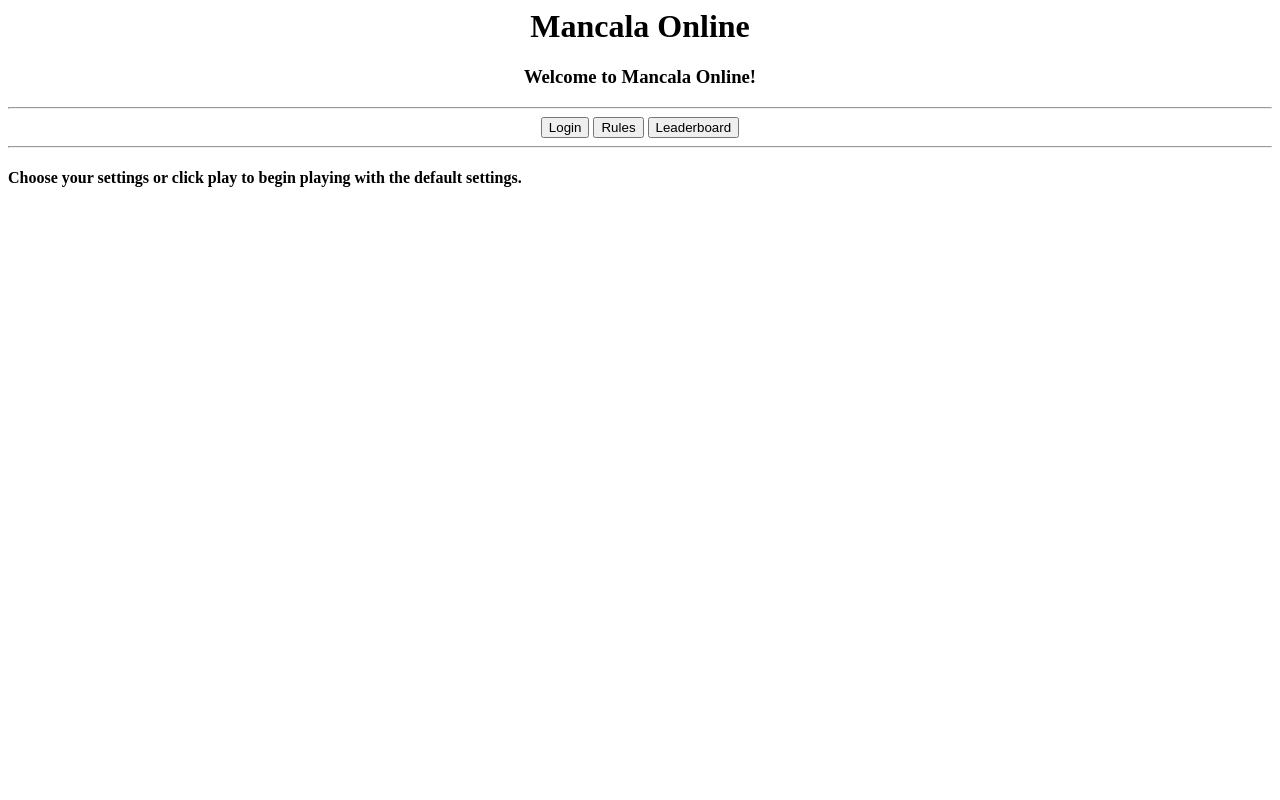
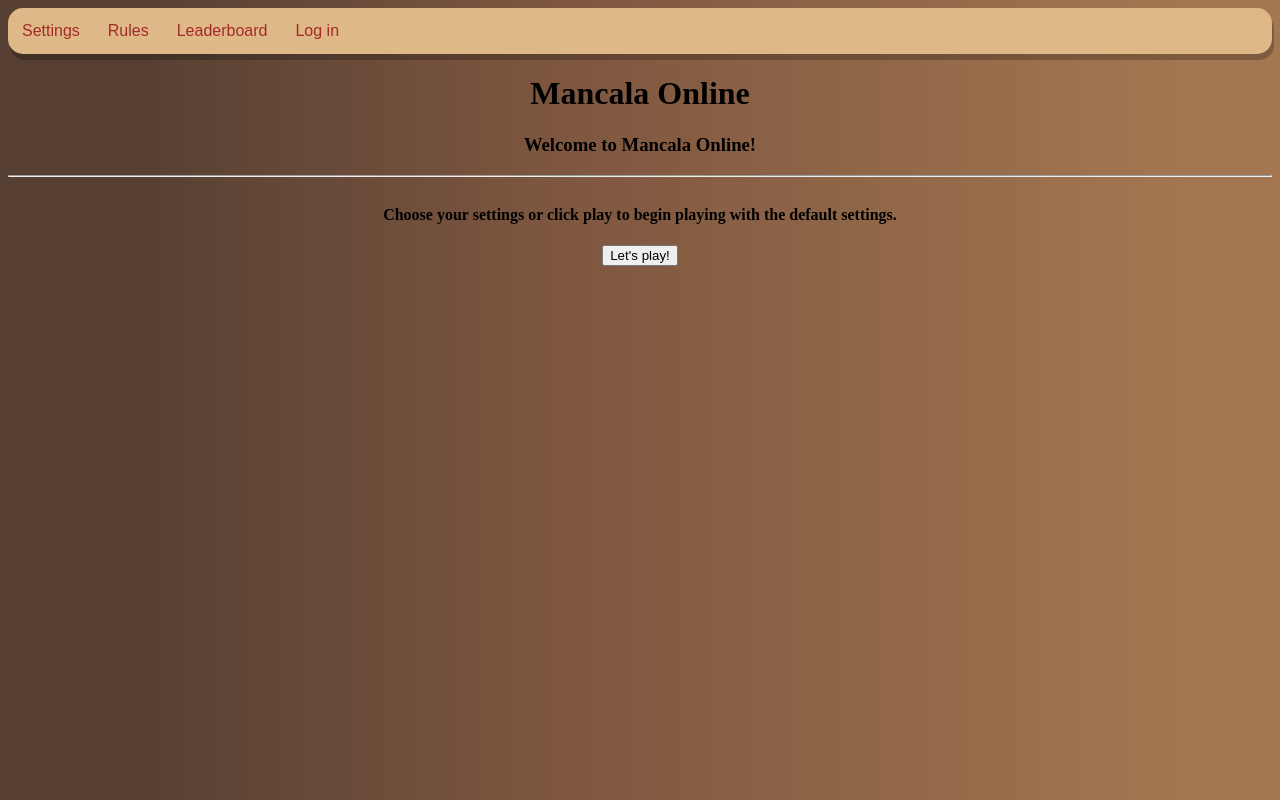
Before and after one commit to Alpro1993/Mancala, a plain HTML site: page Mancala.html in a window 1280 px wide. Drawn offline with Linux system fonts and the light colour scheme.

Commit message:
Playing with CSS. Created Priority List

```diff
--- a/Mancala.css
+++ b/Mancala.css
@@ -0,0 +1,34 @@
+body {
+    background: rgb(66,41,26);
+    background: linear-gradient(90deg,
+    rgba(66,41,26,0.8923704481792717) 11%,
+    rgba(111,67,42,0.8987289915966386) 43%,
+    rgba(152,102,59,0.8903256302521008) 93%);
+}
+
+#nav_bar{
+    overflow: hidden;
+    background-color: #DEB886;
+    border-radius: 15px;
+    box-shadow: 2px 6px rgba(0,0,0,0.23704481792717);
+}
+
+#nav_bar a {
+    float: left;
+    display: block;
+    color: brown;
+    text-align: center;
+    padding: 14px;
+    text-decoration: none;
+    text-shadow: black;
+    font: menu;
+}
+
+.button{
+    border: 2px solid black;
+    background-color: white;
+    color: black;
+    padding 14px 28px;
+    font-size: 16px;
+    cursor: pointer;
+}
--- a/Mancala.html
+++ b/Mancala.html
@@ -1,4 +1,62 @@
-<!-- Game description
+<!DOCTYPE html>
+<html lang="en">
+  <head>
+    <meta charset=UTF-8>
+    <title>Mancala Online</title>
+    <link rel="stylesheet" href="Mancala.css" type="text/css">
+
+  </head>
+<body>
+
+<div id="nav_bar">
+    <a href="#Settings">Settings</a>
+    <a href="#rules">Rules</a>
+    <a href="#leaderboard">Leaderboard</a>
+    <a href="#login">Log in</a>
+</div>
+<!-- <div id="login_button" align="left">
+    <button type="button" class="button">Login</button>
+</div> -->
+<div id ="title_banner" align="center">
+    <h1>Mancala Online</h1>
+    <h3>Welcome to Mancala Online!</h3>
+</div>
+
+
+<hr>
+
+<div id="game_area" align="center">
+    <table id="board"> </table>
+    <h4>Choose your settings or click play to begin playing with the default settings.</h4>
+    <button type="button" name="lets_play">Let's play!</button>
+    <table id="board"> </table>
+</div>
+
+
+
+</body>
+</html>
+
+
+<!--
+    Priority queue:
+        Create working game (with any default settings), including concede button
+            . Create board
+            . Create seeds
+            . Allow board interaction
+            . Implement rules
+            . Create opponent and his actions
+
+        Create settings area
+        Create messages (win, loss, concede)
+        Allow settings area to alter game
+        Design leaderboard metrics
+        Create leaderboard
+        Create login area
+        Create rules area
+        Improve presentation and design
+
+    Game description
         1. Board
             . Variable board size.
             . Each player has control of their half of the board + right hand side warehouse
@@ -40,33 +98,3 @@
             . Choose way to alter difficulty
             .
 -->
-
-
-<!DOCTYPE html lang="en">
-<html>
-  <head>
-    <meta charset=UTF-8>        <!-- para caracteres acentuados   -->
-    <title>Mancala Online</title>  <!-- texto na decoração da janela -->
-  </head>
-<body bgcolor="white">
-
-<div id ="title_banner" align="center">
-    <h1>Mancala Online</h1>
-    <h3>Welcome to Mancala Online!</h3>
-</div>
-
-
-<hr>
-<div id="button_bar" align="center">
-    <button type="button" name="login">Login</button>
-    <button type="button" name="rules">Rules</button>
-    <button type="button" name="leaderboard">Leaderboard</button>
-</div>
-
-<hr>
-<h4>Choose your settings or click play to begin playing with the default settings.</h4>
-
-
-
-</body>
-</html>
```
